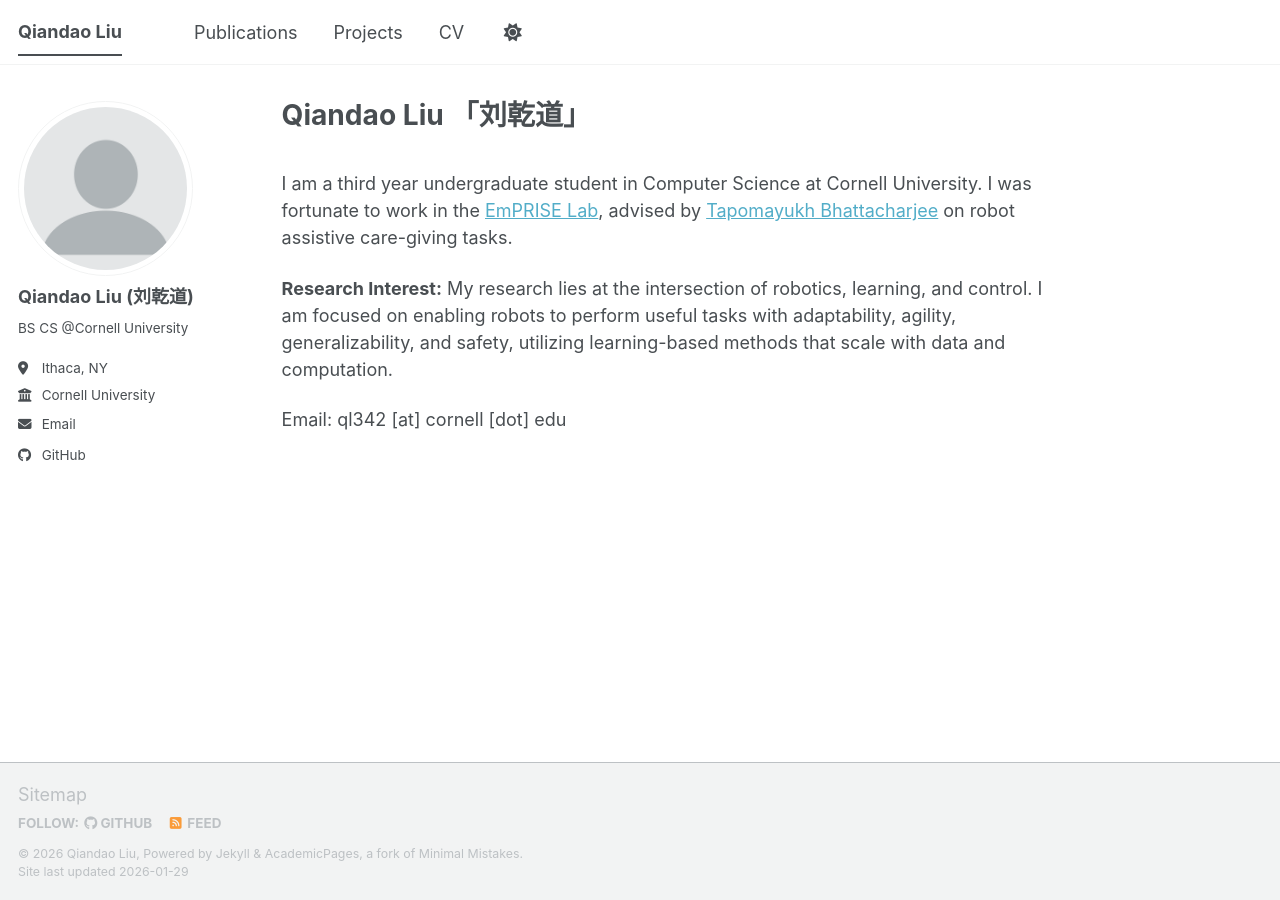
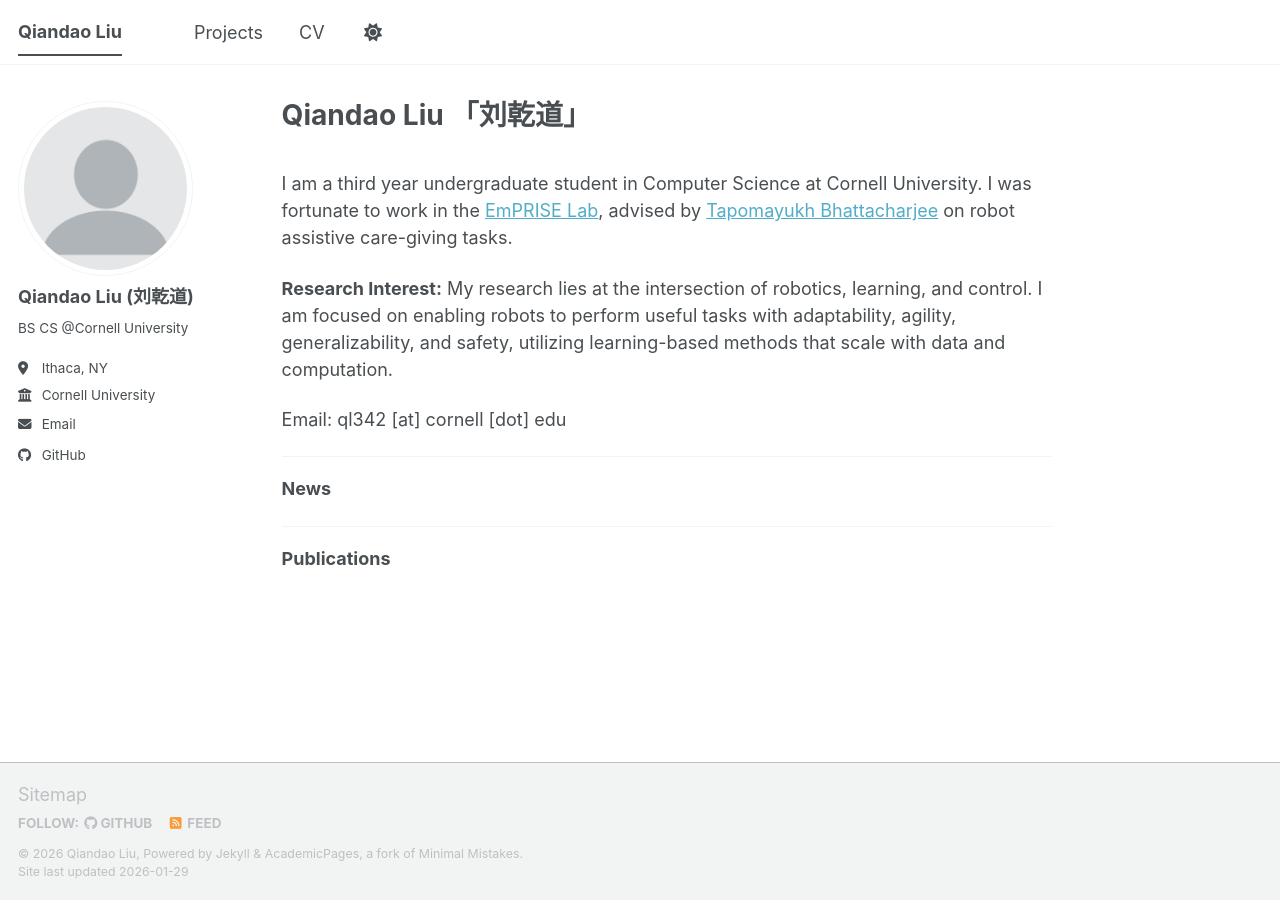
Before and after one commit to Qiandao-Liu/Qiandao-Liu.github.io, a Jekyll site: the page built from _pages/about.md, in a window 1280 px wide. Built offline with Jekyll 4.4.1, drawn with Linux system fonts in a browser that asks for light colours; a script bundle is joined from its source files by our own code; library files that are not in the unit come from our copies.

Commit message:
update home

```diff
--- a/_data/navigation.yml
+++ b/_data/navigation.yml
@@ -8,9 +8,6 @@
 #      Markdown formatted page while the second is generated using JSON.
 
 main:
-  - title: "Publications"
-    url: /publications/
-
   - title: "Projects"
     url: /portfolio/
 
--- a/_pages/about.md
+++ b/_pages/about.md
@@ -12,3 +12,11 @@
 **Research Interest:** My research lies at the intersection of robotics, learning, and control. I am focused on enabling robots to perform useful tasks with adaptability, agility, generalizability, and safety, utilizing learning-based methods that scale with data and computation.
 
 Email: ql342 [at] cornell [dot] edu
+
+---
+
+**News**
+
+---
+
+**Publications**
```
